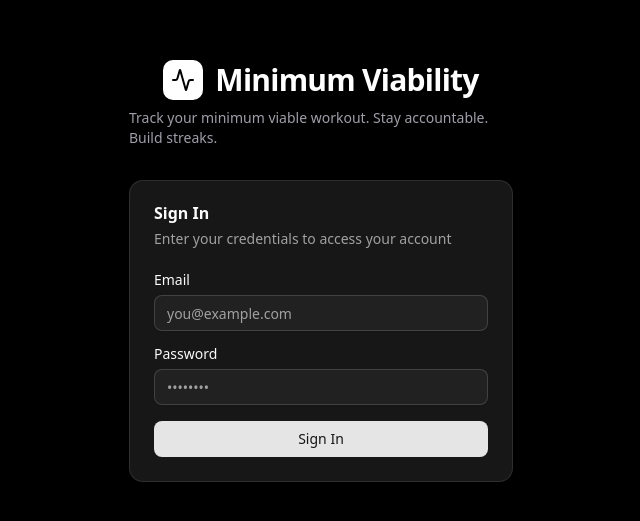
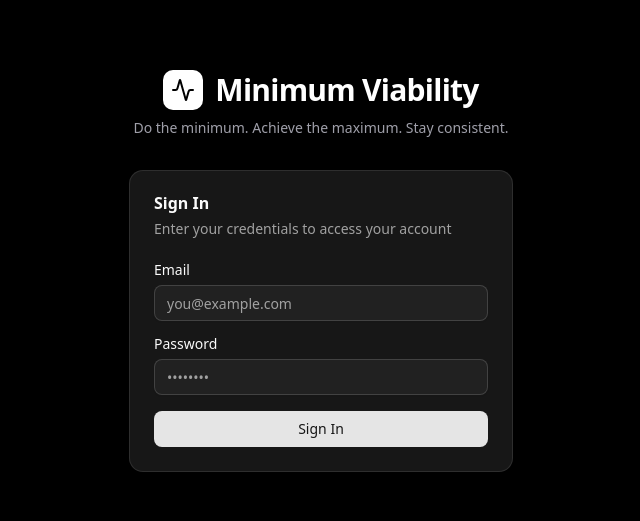
Before and after one commit to ChatsuboDigital/minimum-viability, a Next.js app: page /login in a window 1280 px wide. Shown: the part 129-650 px from the top of the page, without its empty margins (319-959 px from the left). Built offline with nearby package versions, Linux system fonts and the light colour scheme; no server answers.

Commit message:
Update tagline to focus on minimum viability concept

```diff
--- a/app/(auth)/login/page.tsx
+++ b/app/(auth)/login/page.tsx
@@ -39,7 +39,7 @@ export default function LoginPage() {
           <h1 className="text-3xl font-bold tracking-tight">Minimum Viability</h1>
         </div>
         <p className="text-sm text-zinc-400">
-          Track your minimum viable workout. Stay accountable. Build streaks.
+          Do the minimum. Achieve the maximum. Stay consistent.
         </p>
       </div>
 
```
